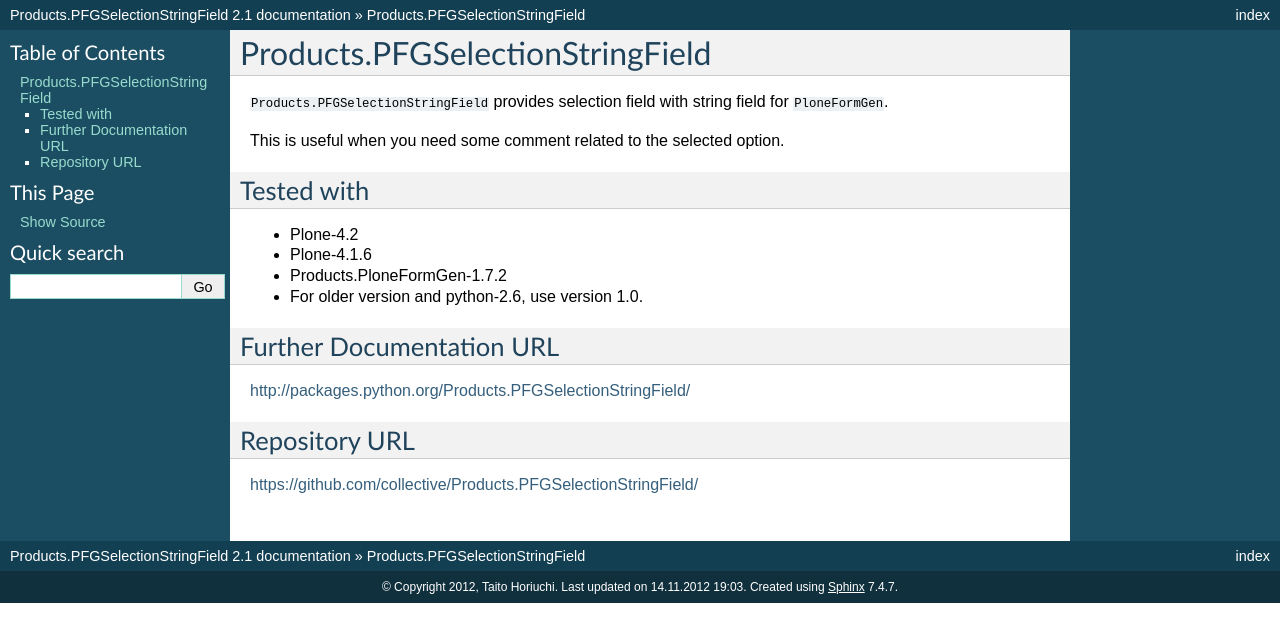
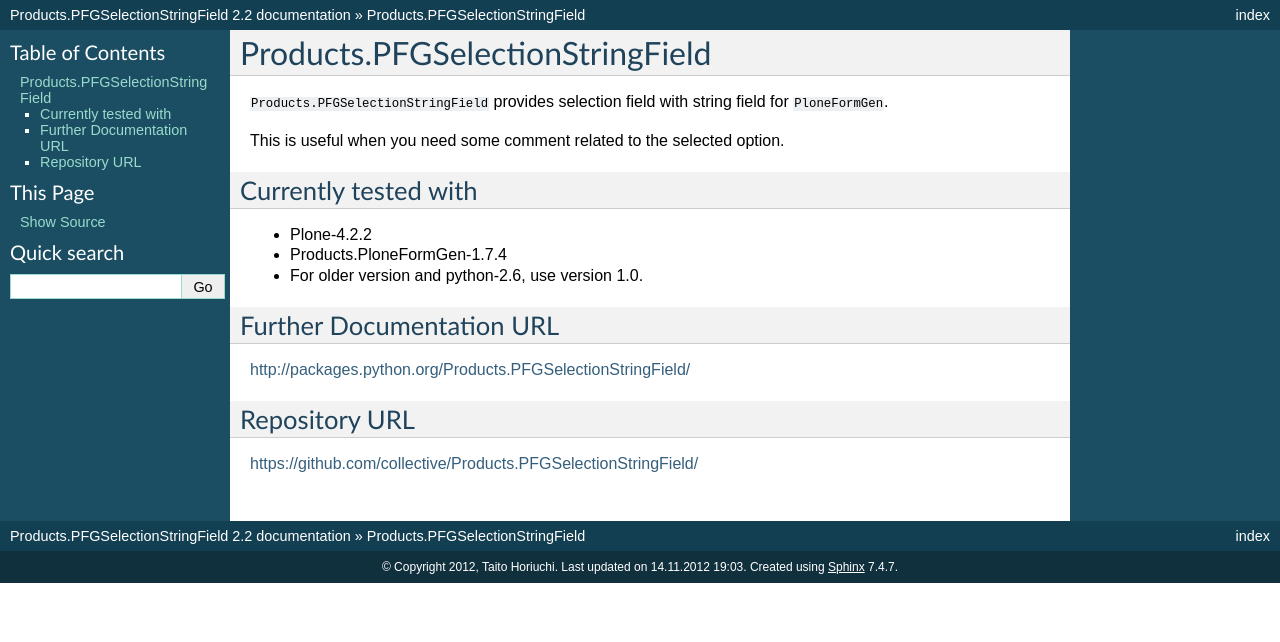
Before and after one commit to collective/Products.PFGSelectionStringField, a Sphinx documentation site: the page built from Products/PFGSelectionStringField/docs/README.rst, in a window 1280 px wide. Shown: the top 642 px of the page. Built offline with Sphinx 7.4.7, drawn with Linux system fonts in a browser that asks for light colours.

Commit message:
Tested with Plone-4.2.2 and Products.PloneFormGen-1.7.4.

```diff
--- a/Products/PFGSelectionStringField/docs/HISTORY.rst
+++ b/Products/PFGSelectionStringField/docs/HISTORY.rst
@@ -1,5 +1,10 @@
 Changelog
 ---------
+
+2.2 (2012-11-14)
+================
+
+- Tested with Plone-4.2.2 and Products.PloneFormGen-1.7.4. [taito]
 
 2.1 (2012-08-20)
 ================
--- a/Products/PFGSelectionStringField/docs/README.rst
+++ b/Products/PFGSelectionStringField/docs/README.rst
@@ -6,15 +6,13 @@
 
 This is useful when you need some comment related to the selected option.
 
-Tested with
------------
+Currently tested with
+---------------------
 
-* Plone-4.2
-* Plone-4.1.6
-* Products.PloneFormGen-1.7.2
+* Plone-4.2.2
+* Products.PloneFormGen-1.7.4
 
 * For older version and python-2.6, use version 1.0.
-
 
 Further Documentation URL
 -------------------------
--- a/Products/PFGSelectionStringField/docs/conf.py
+++ b/Products/PFGSelectionStringField/docs/conf.py
@@ -41,9 +41,9 @@
 # |version| and |release|, also used in various other places throughout the
 # built documents.
 # The short X.Y version.
-version = '2.1'
+version = '2.2'
 # The full version, including alpha/beta/rc tags.
-release = '2.1'
+release = '2.2'
 
 # The language for content autogenerated by Sphinx. Refer to documentation
 # for a list of supported languages.
@@ -171,10 +171,8 @@
 
 # Grouping the document tree into LaTeX files. List of tuples
 # (source start file, target name, title, author, documentclass [howto/manual]).
-latex_documents = [
-  ('index', 'Products.PFGSelectionStringField.tex', u'Products.PFGSelectionStringField Documentation',
-   u'Taito Horiuchi', 'manual'),
-]
+latex_documents = [(
+    'index', 'Products.PFGSelectionStringField.tex', u'Products.PFGSelectionStringField Documentation', u'Taito Horiuchi', 'manual'), ]
 
 # The name of an image file (relative to this directory) to place at the top of
 # the title page.
--- a/setup.py
+++ b/setup.py
@@ -24,7 +24,6 @@
     # http://pypi.python.org/pypi?%3Aaction=list_classifiers
     classifiers=[
         "Framework :: Plone",
-        "Framework :: Plone :: 4.1",
         "Framework :: Plone :: 4.2",
         "License :: OSI Approved :: BSD License",
         "Programming Language :: Python",
@@ -39,7 +38,7 @@
     include_package_data=True,
     zip_safe=False,
     install_requires=[
-        'Plone>=4.1',
+        'Plone>=4.2',
         'Products.PloneFormGen',
         'hexagonit.testing',
         'plone.browserlayer',
```
Also changed, not shown: 9 other files.
